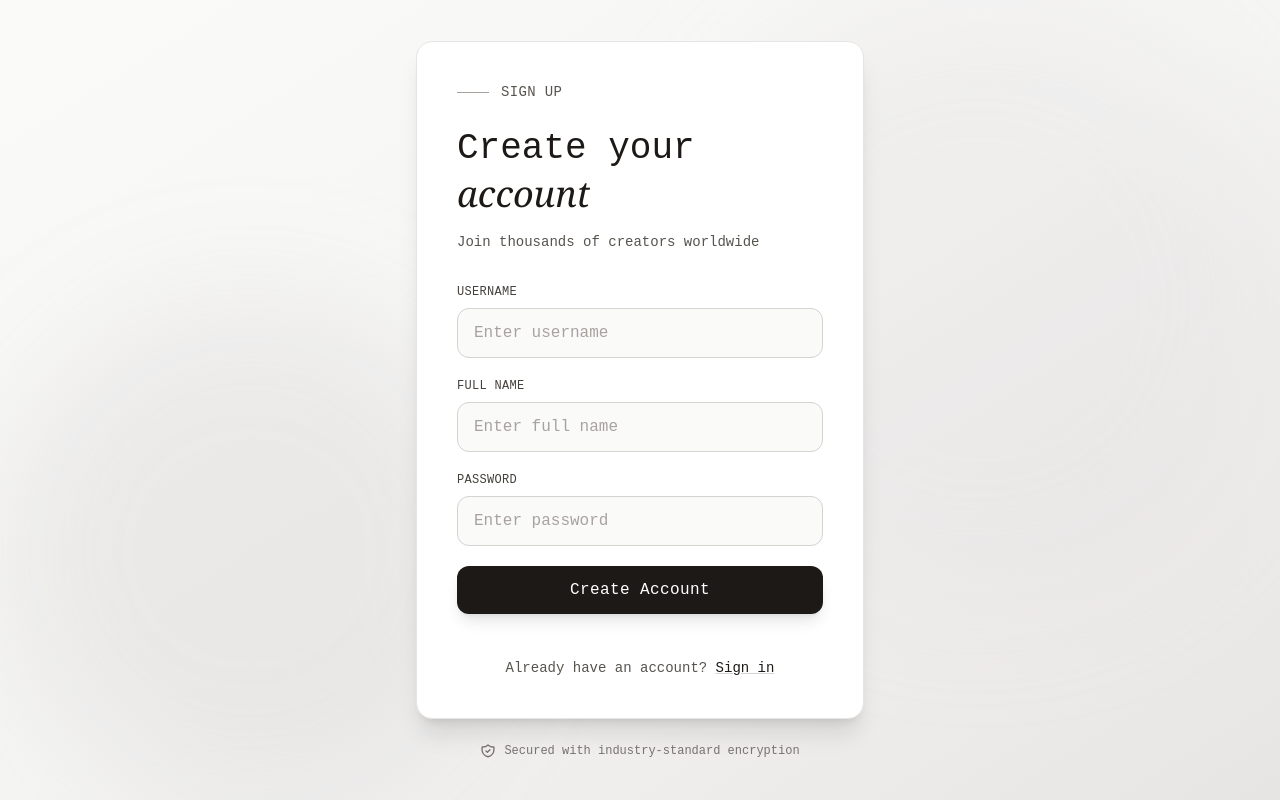
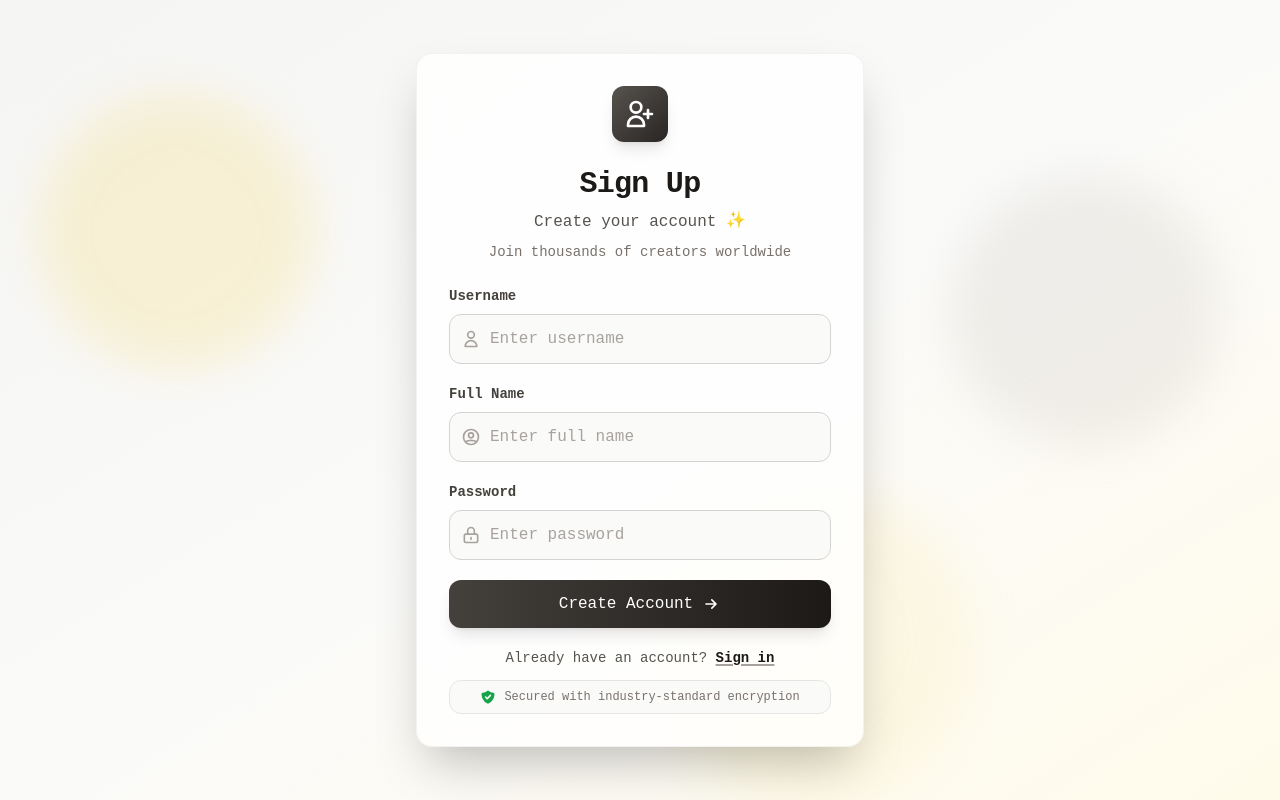
Before and after one commit to Papun1111/Valhalla-brush, a Next.js app in the folder apps/excelidraw-frontend/: page /signup in a window 1280 px wide. Built offline with nearby package versions, Linux system fonts and the light colour scheme; a web font is replaced by a local one.

Commit message:
updated signup to login transition

```diff
--- a/apps/excelidraw-frontend/components/AuthPage.tsx
+++ b/apps/excelidraw-frontend/components/AuthPage.tsx
@@ -16,7 +16,7 @@ export default function AuthPage({ isSignin }: AuthPageProps) {
   const [isLoading, setIsLoading] = useState(false);
   const router = useRouter();
 
-  const handleSubmit = async (e: React.FormEvent) => {
+  const handleSubmit = async (e: React.FormEvent<HTMLFormElement>) => {
     e.preventDefault();
     setIsLoading(true);
 
@@ -29,155 +29,377 @@ export default function AuthPage({ isSignin }: AuthPageProps) {
 
     try {
       const response = await axios.post(endpoint, payload, {
-        headers: { "Content-Type": "application/json" },
+        headers: {
+          "Content-Type": "application/json",
+        },
       });
+
       const data = response.data;
+
       if (isSignin) {
         const token = data.token;
         const authHeader = `${token}`;
         localStorage.setItem("authorization", authHeader);
         axios.defaults.headers.common["Authorization"] = authHeader;
+
+        // Success toast for sign in
+        toast.success("🎉 Welcome back! Signed in successfully", {
+          transition: Zoom,
+          closeOnClick: true,
+          pauseOnHover: true,
+          draggable: true,
+        });
+
+        // Redirect to home after short delay
+        setTimeout(() => {
+          router.push("/");
+        }, 1000);
+      } else {
+        // Clear form fields after successful signup
+        setUsername("");
+        setName("");
+        setPassword("");
+
+        toast.success("✨ Account created successfully! Please sign in", {
+          transition: Zoom,
+          position: "top-center",
+          autoClose: 2500,
+          hideProgressBar: false,
+          closeOnClick: true,
+          pauseOnHover: true,
+          draggable: true,
+        });
+
+        // Redirect to signin after short delay
+        setTimeout(() => {
+          router.push("/signin");
+        }, 1500);
       }
-      toast.dark("Authentication successfully completed", {
+    // eslint-disable-next-line @typescript-eslint/no-explicit-any
+    } catch (err: any) {
+      console.error("Authentication error:", err);
+
+      // Enhanced error messages
+      const errorMessage =
+        err.response?.data?.message ||
+        err.response?.data?.error ||
+        (isSignin
+          ? "Sign in failed. Please check your credentials."
+          : "Sign up failed. Username may already exist.");
+
+      toast.error(`❌ ${errorMessage}`, {
         transition: Zoom,
-        delay: 200,
+        position: "top-center",
+        autoClose: 3000,
+        hideProgressBar: false,
+        closeOnClick: true,
+        pauseOnHover: true,
+        draggable: true,
       });
-      router.push("/");
-    } catch (err) {
-      console.error(err);
-      toast.error("Auth failed");
     } finally {
       setIsLoading(false);
     }
   };
 
+  const handleNavigate = (path: string) => {
+    router.push(path);
+  };
+
   return (
-    <div className="min-h-screen bg-gradient-to-br from-stone-50 via-stone-100 to-stone-200 flex items-center justify-center p-4">
-      {/* Background decorative elements */}
-      <div className="absolute inset-0 overflow-hidden pointer-events-none">
-        <div className="absolute top-0 right-0 w-[600px] h-[600px] bg-stone-300/20 rounded-full blur-3xl"></div>
-        <div className="absolute bottom-0 left-0 w-[500px] h-[500px] bg-stone-400/15 rounded-full blur-3xl"></div>
+    <div className="min-h-screen bg-gradient-to-br from-stone-100 via-stone-50 to-amber-50 flex items-center justify-center p-4 relative overflow-hidden">
+      {/* Animated Background decorative elements */}
+      <div className="absolute top-0 left-0 w-full h-full overflow-hidden pointer-events-none">
+        <div className="absolute top-20 left-10 w-72 h-72 bg-amber-200 rounded-full mix-blend-multiply filter blur-xl opacity-30 animate-blob"></div>
+        <div className="absolute top-40 right-10 w-72 h-72 bg-stone-300 rounded-full mix-blend-multiply filter blur-xl opacity-30 animate-blob-delayed-2"></div>
+        <div className="absolute -bottom-8 left-1/2 w-72 h-72 bg-amber-100 rounded-full mix-blend-multiply filter blur-xl opacity-30 animate-blob-delayed-4"></div>
       </div>
 
-      <div className="relative w-full max-w-md">
-        {/* Main form container */}
-        <div className="bg-white border border-stone-200 rounded-2xl p-10 shadow-xl">
-          {/* Header */}
-          <div className="mb-8">
-            <div className="flex items-center gap-3 text-sm text-stone-600 tracking-wide mb-6">
-              <div className="w-8 h-px bg-stone-400"></div>
-              <span className="uppercase">{isSignin ? "Sign In" : "Sign Up"}</span>
+      {/* Main form container with enhanced styling */}
+      <div className="w-full max-w-md relative z-10">
+        <div className="bg-white/80 backdrop-blur-lg rounded-2xl shadow-2xl p-8 space-y-6 border border-stone-200/50 transition-all duration-300 hover:shadow-3xl">
+          {/* Header with enhanced styling */}
+          <div className="text-center space-y-2">
+            <div className="inline-block p-3 bg-gradient-to-br from-stone-600 to-stone-800 rounded-xl mb-2 shadow-lg">
+              <svg
+                className="w-8 h-8 text-white"
+                fill="none"
+                stroke="currentColor"
+                viewBox="0 0 24 24"
+              >
+                {isSignin ? (
+                  <path
+                    strokeLinecap="round"
+                    strokeLinejoin="round"
+                    strokeWidth={2}
+                    d="M11 16l-4-4m0 0l4-4m-4 4h14m-5 4v1a3 3 0 01-3 3H6a3 3 0 01-3-3V7a3 3 0 013-3h7a3 3 0 013 3v1"
+                  />
+                ) : (
+                  <path
+                    strokeLinecap="round"
+                    strokeLinejoin="round"
+                    strokeWidth={2}
+                    d="M18 9v3m0 0v3m0-3h3m-3 0h-3m-2-5a4 4 0 11-8 0 4 4 0 018 0zM3 20a6 6 0 0112 0v1H3v-1z"
+                  />
+                )}
+              </svg>
             </div>
-            <h2 className="text-4xl font-light text-stone-900 mb-3 leading-tight">
+            <h1 className="text-3xl font-bold text-stone-900 tracking-tight">
+              {isSignin ? "Sign In" : "Sign Up"}
+            </h1>
+            <p className="text-stone-600 font-medium">
               {isSignin ? (
-                <>Welcome<br /><span className="font-serif italic">back</span></>
+                <>
+                  Welcome back{" "}
+                  <span className="inline-block animate-hand-wave">👋</span>
+                </>
               ) : (
-                <>Create your<br /><span className="font-serif italic">account</span></>
+                <>
+                  Create your account{" "}
+                  <span className="inline-block animate-bounce">✨</span>
+                </>
               )}
-            </h2>
-            <p className="text-stone-600 text-sm">
+            </p>
+            <p className="text-sm text-stone-500">
               {isSignin
                 ? "Enter your credentials to continue"
-                : "Join thousands of creators worldwide"
-              }
+                : "Join thousands of creators worldwide"}
             </p>
           </div>
 
           <form onSubmit={handleSubmit} className="space-y-5">
-            {/* Username Field */}
-            <div>
-              <label htmlFor="username" className="block text-xs uppercase tracking-wide font-medium text-stone-700 mb-2">
+            {/* Username Field with icon */}
+            <div className="space-y-2">
+              <label htmlFor="username" className="block text-sm font-semibold text-stone-700">
                 Username
               </label>
+              <div className="relative">
+                <div className="absolute inset-y-0 left-0 pl-3 flex items-center pointer-events-none">
+                  <svg
+                    className="h-5 w-5 text-stone-400"
+                    fill="none"
+                    stroke="currentColor"
+                    viewBox="0 0 24 24"
+                  >
+                    <path
+                      strokeLinecap="round"
+                      strokeLinejoin="round"
+                      strokeWidth={2}
+                      d="M16 7a4 4 0 11-8 0 4 4 0 018 0zM12 14a7 7 0 00-7 7h14a7 7 0 00-7-7z"
+                    />
+                  </svg>
+                </div>
                 <input
                   id="username"
                   type="text"
                   value={username}
                   onChange={(e) => setUsername(e.target.value)}
-                className="w-full px-4 py-3 bg-stone-50 border border-stone-300 rounded-lg text-stone-900 placeholder-stone-400 focus:outline-none focus:ring-2 focus:ring-stone-400 focus:border-transparent transition-all duration-200"
+                  className="w-full pl-10 pr-4 py-3 bg-stone-50 border border-stone-300 rounded-xl text-stone-900 placeholder-stone-400 focus:outline-none focus:ring-2 focus:ring-stone-500 focus:border-transparent transition-all duration-200 hover:border-stone-400"
                   placeholder="Enter username"
                   required
+                  disabled={isLoading}
                 />
               </div>
+            </div>
 
-            {/* Name Field (Sign Up Only) */}
+            {/* Name Field (Sign Up Only) with icon */}
             {!isSignin && (
-              <div>
-                <label htmlFor="name" className="block text-xs uppercase tracking-wide font-medium text-stone-700 mb-2">
+              <div className="space-y-2">
+                <label htmlFor="name" className="block text-sm font-semibold text-stone-700">
                   Full Name
                 </label>
+                <div className="relative">
+                  <div className="absolute inset-y-0 left-0 pl-3 flex items-center pointer-events-none">
+                    <svg
+                      className="h-5 w-5 text-stone-400"
+                      fill="none"
+                      stroke="currentColor"
+                      viewBox="0 0 24 24"
+                    >
+                      <path
+                        strokeLinecap="round"
+                        strokeLinejoin="round"
+                        strokeWidth={2}
+                        d="M5.121 17.804A13.937 13.937 0 0112 16c2.5 0 4.847.655 6.879 1.804M15 10a3 3 0 11-6 0 3 3 0 016 0zm6 2a9 9 0 11-18 0 9 9 0 0118 0z"
+                      />
+                    </svg>
+                  </div>
                   <input
                     id="name"
                     type="text"
                     value={name}
                     onChange={(e) => setName(e.target.value)}
-                  className="w-full px-4 py-3 bg-stone-50 border border-stone-300 rounded-lg text-stone-900 placeholder-stone-400 focus:outline-none focus:ring-2 focus:ring-stone-400 focus:border-transparent transition-all duration-200"
+                    className="w-full pl-10 pr-4 py-3 bg-stone-50 border border-stone-300 rounded-xl text-stone-900 placeholder-stone-400 focus:outline-none focus:ring-2 focus:ring-stone-500 focus:border-transparent transition-all duration-200 hover:border-stone-400"
                     placeholder="Enter full name"
                     required
+                    disabled={isLoading}
                   />
+                </div>
               </div>
             )}
 
-            {/* Password Field */}
-            <div>
-              <label htmlFor="password" className="block text-xs uppercase tracking-wide font-medium text-stone-700 mb-2">
+            {/* Password Field with icon */}
+            <div className="space-y-2">
+              <label htmlFor="password" className="block text-sm font-semibold text-stone-700">
                 Password
               </label>
+              <div className="relative">
+                <div className="absolute inset-y-0 left-0 pl-3 flex items-center pointer-events-none">
+                  <svg
+                    className="h-5 w-5 text-stone-400"
+                    fill="none"
+                    stroke="currentColor"
+                    viewBox="0 0 24 24"
+                  >
+                    <path
+                      strokeLinecap="round"
+                      strokeLinejoin="round"
+                      strokeWidth={2}
+                      d="M12 15v2m-6 4h12a2 2 0 002-2v-6a2 2 0 00-2-2H6a2 2 0 00-2 2v6a2 2 0 002 2zm10-10V7a4 4 0 00-8 0v4h8z"
+                    />
+                  </svg>
+                </div>
                 <input
                   id="password"
                   type="password"
                   value={password}
                   onChange={(e) => setPassword(e.target.value)}
-                className="w-full px-4 py-3 bg-stone-50 border border-stone-300 rounded-lg text-stone-900 placeholder-stone-400 focus:outline-none focus:ring-2 focus:ring-stone-400 focus:border-transparent transition-all duration-200"
+                  className="w-full pl-10 pr-4 py-3 bg-stone-50 border border-stone-300 rounded-xl text-stone-900 placeholder-stone-400 focus:outline-none focus:ring-2 focus:ring-stone-500 focus:border-transparent transition-all duration-200 hover:border-stone-400"
                   placeholder="Enter password"
                   required
+                  disabled={isLoading}
                 />
               </div>
+            </div>
 
-            {/* Submit Button */}
+            {/* Enhanced Submit Button */}
             <button
               type="submit"
               disabled={isLoading}
-              className="w-full bg-stone-900 text-white py-3 px-6 rounded-lg font-medium tracking-wide shadow-lg hover:bg-stone-800 focus:outline-none focus:ring-2 focus:ring-stone-400 focus:ring-offset-2 transition-all duration-200 disabled:opacity-50 disabled:cursor-not-allowed mt-8"
+              className="w-full bg-gradient-to-r from-stone-700 to-stone-900 text-white font-semibold py-3 px-6 rounded-xl hover:from-stone-800 hover:to-black transform hover:scale-[1.02] active:scale-[0.98] transition-all duration-200 disabled:opacity-50 disabled:cursor-not-allowed disabled:transform-none shadow-lg hover:shadow-xl"
             >
               {isLoading ? (
-                <div className="flex items-center justify-center">
-                  <svg className="animate-spin -ml-1 mr-3 h-5 w-5 text-white" xmlns="http://www.w3.org/2000/svg" fill="none" viewBox="0 0 24 24">
-                    <circle className="opacity-25" cx="12" cy="12" r="10" stroke="currentColor" strokeWidth="4"></circle>
-                    <path className="opacity-75" fill="currentColor" d="M4 12a8 8 0 018-8V0C5.373 0 0 5.373 0 12h4zm2 5.291A7.962 7.962 0 014 12H0c0 3.042 1.135 5.824 3 7.938l3-2.647z"></path>
+                <span className="flex items-center justify-center gap-2">
+                  <svg
+                    className="animate-spin h-5 w-5 text-white"
+                    xmlns="http://www.w3.org/2000/svg"
+                    fill="none"
+                    viewBox="0 0 24 24"
+                  >
+                    <circle
+                      className="opacity-25"
+                      cx="12"
+                      cy="12"
+                      r="10"
+                      stroke="currentColor"
+                      strokeWidth="4"
+                    ></circle>
+                    <path
+                      className="opacity-75"
+                      fill="currentColor"
+                      d="M4 12a8 8 0 018-8V0C5.373 0 0 5.373 0 12h4zm2 5.291A7.962 7.962 0 014 12H0c0 3.042 1.135 5.824 3 7.938l3-2.647z"
+                    ></path>
                   </svg>
                   Processing...
-                </div>
+                </span>
               ) : (
-                <span>{isSignin ? "Sign In" : "Create Account"}</span>
+                <span className="flex items-center justify-center gap-2">
+                  {isSignin ? "Sign In" : "Create Account"}
+                  <svg
+                    className="w-5 h-5"
+                    fill="none"
+                    stroke="currentColor"
+                    viewBox="0 0 24 24"
+                  >
+                    <path
+                      strokeLinecap="round"
+                      strokeLinejoin="round"
+                      strokeWidth={2}
+                      d="M13 7l5 5m0 0l-5 5m5-5H6"
+                    />
+                  </svg>
+                </span>
               )}
             </button>
 
-            {/* Additional Info */}
-            <div className="text-center pt-6">
-              <p className="text-stone-600 text-sm">
+            {/* Enhanced Additional Info */}
+            <div className="text-center space-y-3">
+              <p className="text-sm text-stone-600">
                 {isSignin ? "New here? " : "Already have an account? "}
-                <span
-                  onClick={isSignin ? () => router.push('signup') : () => router.push('signin')}
-                  className="text-stone-900 hover:text-stone-700 cursor-pointer font-medium underline decoration-stone-300 transition-colors duration-200"
+                <button
+                  type="button"
+                  onClick={() => handleNavigate(isSignin ? "/signup" : "/signin")}
+                  className="text-stone-900 hover:text-stone-700 cursor-pointer font-semibold underline decoration-stone-400 decoration-2 underline-offset-2 hover:decoration-stone-600 transition-all duration-200"
+                  disabled={isLoading}
                 >
                   {isSignin ? "Create an account" : "Sign in"}
-                </span>
+                </button>
               </p>
+
+              {/* Enhanced Security note */}
+              <div className="flex items-center justify-center gap-2 text-xs text-stone-500 bg-stone-50 py-2 px-4 rounded-lg border border-stone-200">
+                <svg
+                  className="w-4 h-4 text-green-600"
+                  fill="currentColor"
+                  viewBox="0 0 20 20"
+                >
+                  <path
+                    fillRule="evenodd"
+                    d="M2.166 4.999A11.954 11.954 0 0010 1.944 11.954 11.954 0 0017.834 5c.11.65.166 1.32.166 2.001 0 5.225-3.34 9.67-8 11.317C5.34 16.67 2 12.225 2 7c0-.682.057-1.35.166-2.001zm11.541 3.708a1 1 0 00-1.414-1.414L9 10.586 7.707 9.293a1 1 0 00-1.414 1.414l2 2a1 1 0 001.414 0l4-4z"
+                    clipRule="evenodd"
+                  />
+                </svg>
+                Secured with industry-standard encryption
+              </div>
             </div>
           </form>
         </div>
+      </div>
 
-        {/* Security note */}
-        <div className="mt-6 text-center">
-          <p className="text-stone-500 text-xs flex items-center justify-center gap-2">
-            <svg className="w-4 h-4" fill="none" stroke="currentColor" viewBox="0 0 24 24">
-              <path strokeLinecap="round" strokeLinejoin="round" strokeWidth={2} d="M9 12l2 2 4-4m5.618-4.016A11.955 11.955 0 0112 2.944a11.955 11.955 0 01-8.618 3.04A12.02 12.02 0 003 9c0 5.591 3.824 10.29 9 11.622 5.176-1.332 9-6.03 9-11.622 0-1.042-.133-2.052-.382-3.016z" />
-            </svg>
-            <span>Secured with industry-standard encryption</span>
-          </p>
-        </div>
-      </div>
+      <style jsx>{`
+        @keyframes blob {
+          0%, 100% {
+            transform: translate(0px, 0px) scale(1);
+          }
+          33% {
+            transform: translate(30px, -50px) scale(1.1);
+          }
+          66% {
+            transform: translate(-20px, 20px) scale(0.9);
+          }
+        }
+
+        .animate-blob {
+          animation: blob 7s infinite;
+        }
+
+        .animate-blob-delayed-2 {
+          animation: blob 7s infinite;
+          animation-delay: 2s;
+        }
+
+        .animate-blob-delayed-4 {
+          animation: blob 7s infinite;
+          animation-delay: 4s;
+        }
+
+        @keyframes handWave {
+          0%, 100% {
+            transform: rotate(0deg);
+          }
+          25% {
+            transform: rotate(20deg);
+          }
+          75% {
+            transform: rotate(-20deg);
+          }
+        }
+
+        .animate-hand-wave {
+          animation: handWave 1.5s infinite;
+          display: inline-block;
+          transform-origin: 70% 70%;
+        }
+      `}</style>
     </div>
   );
 }
--- a/apps/excelidraw-frontend/components/ui/FeatureSection.tsx
+++ b/apps/excelidraw-frontend/components/ui/FeatureSection.tsx
@@ -2,6 +2,7 @@ import { FC } from "react";
 import type { Feature } from "@/utils/interfaces";
 import { FiCloud, FiLayers, FiShare2, FiStar, FiUsers } from "react-icons/fi";
 import { FeatureCard } from "./FeatureCard";
+import Link from "next/link";
 
 const FEATURES_DATA: Feature[] = [
   {
@@ -90,9 +91,12 @@ export const FeaturesSection: FC = () => (
               </p>
             </div>
             <div className="flex justify-start lg:justify-end">
+              <Link href={"/canvas"}>
               <button className="h-14 px-12 bg-white text-stone-900 rounded-full font-medium tracking-wide hover:bg-stone-100 transition-all duration-300 shadow-lg hover:shadow-xl transform hover:scale-105">
                 Get Started
               </button>
+              </Link>
+
             </div>
           </div>
         </div>
```
Also changed, not shown: 1 other file (tests, documents, lock files or other folders). Lines whose indentation alone changed are shown as unchanged.
